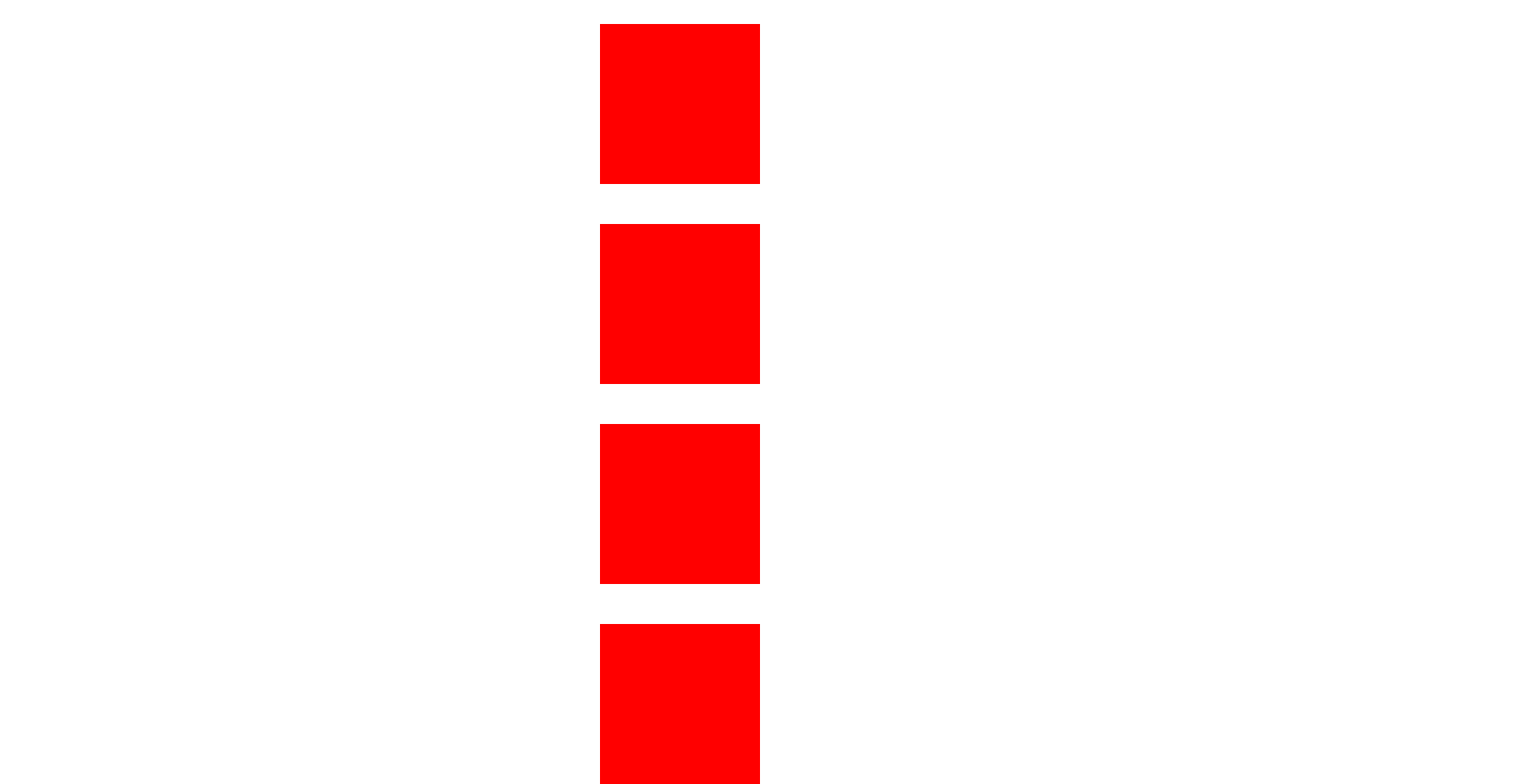
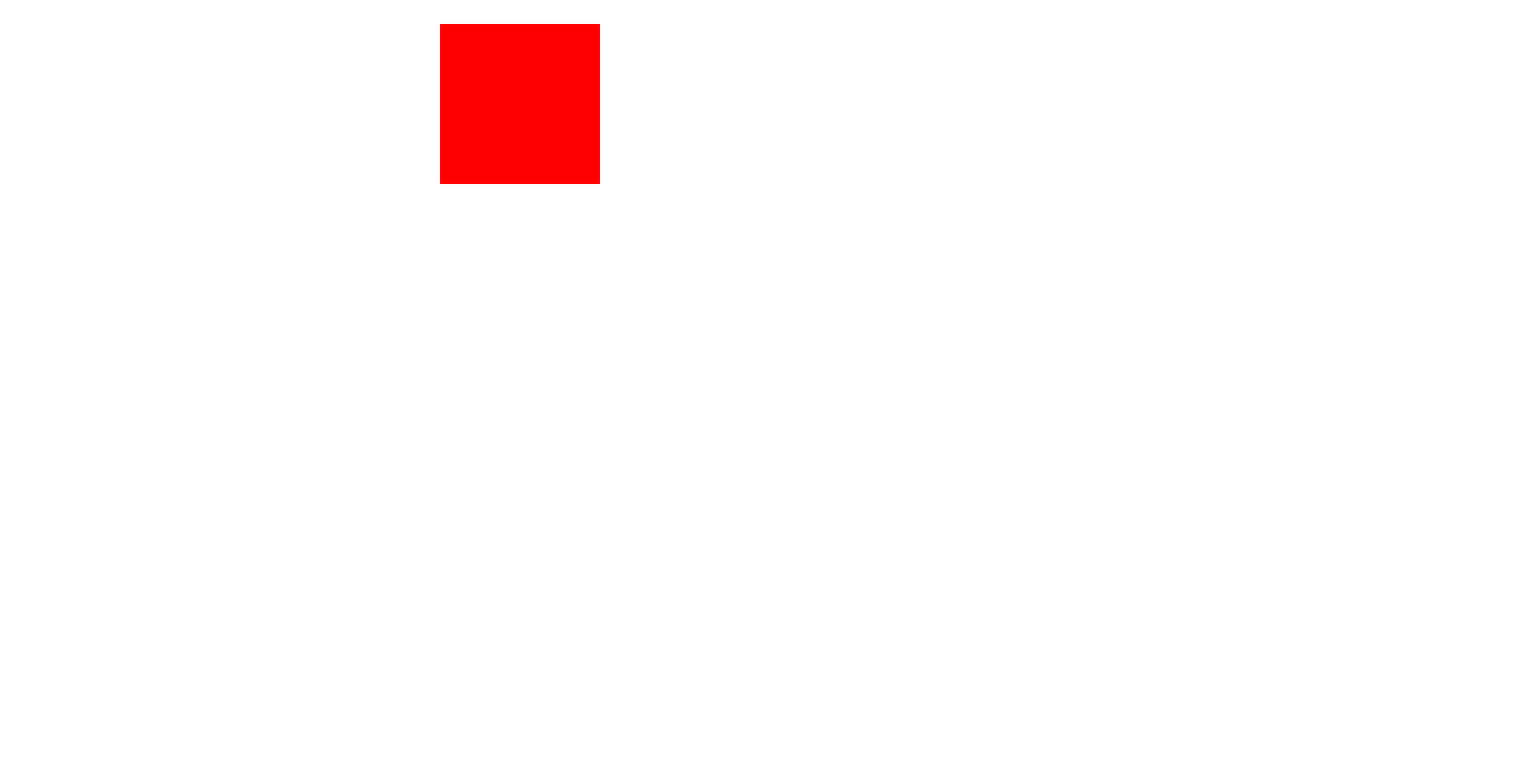
Before and after one commit to Soumipal56/gsap, a React (Vite) app: page / in a window 1280 px wide. Shown: the part 20-1000 px from the top of the page at 80% size, 1920 px wide, since content can reach past the window. After the commit the page ends 850 px from the top, so only its background shows below. Built offline with nearby package versions, Linux system fonts and the light colour scheme.

Commit message:
feat: add motion(framer motion) dependency and implement motion component in App

```diff
--- a/package.json
+++ b/package.json
@@ -12,6 +12,7 @@
   "dependencies": {
     "@gsap/react": "^2.1.2",
     "gsap": "^3.15.0",
+    "motion": "^12.40.0",
     "react": "^19.1.1",
     "react-dom": "^19.1.1"
   },
--- a/src/App.jsx
+++ b/src/App.jsx
@@ -1,33 +1,13 @@
 import React, { useRef } from 'react'
 import { useGSAP } from '@gsap/react'
 import gsap from 'gsap'
-import AnimateonX from './components/AnimateonX'
+import { motion } from 'motion/react'
 
 const App = () => {
-  const boxRef = useRef([])
-  const containerRef = useRef(null)
-
-  const addToRefs = (el) => {
-    if (el && !boxRef.current.includes(el)) {
-      boxRef.current.push(el)
-    }
-  }
-
-  const {contextSafe} = useGSAP(()=>{
-    gsap.to(boxRef.current,{
-      x: 700,
-      duration: 1,
-      delay: 0.5,
-      stagger: 0.2
-    })
-  },{ scope: containerRef.current, dependencies: [], revertOnUpdate: true })
 
   return (
-    <div ref={containerRef}>
-      <div ref={addToRefs} className='box'></div>
-      <div ref={addToRefs} className='box'></div>
-      <div ref={addToRefs} className='box'></div>
-      <AnimateonX><div className='box'></div></AnimateonX>
+    <div>
+      <motion.div transition={{ duration: 0.8, delay: 0.6 }} animate={{ x: 500 }} className="box"></motion.div>
     </div>
   )
 }
```
Also changed, not shown: 1 other file (tests, documents, lock files or other folders).
